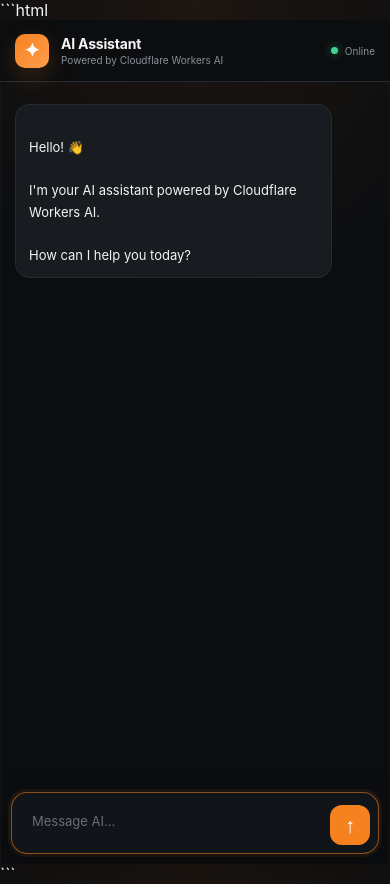
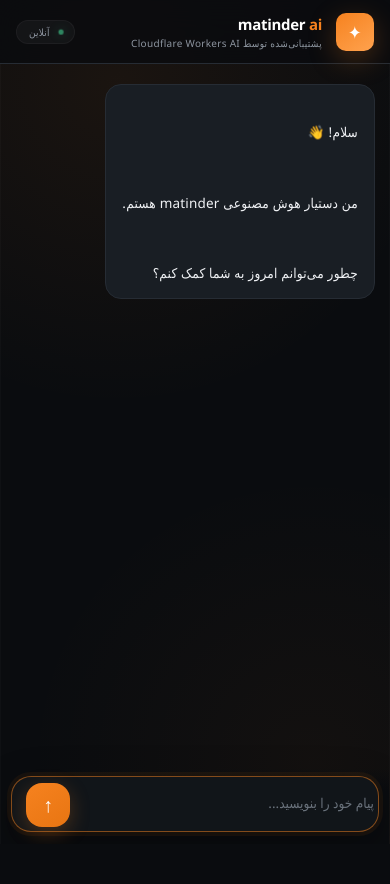
Before and after one commit to matinmok/chat-ai2, a website: page public/index.html in a window 390 px wide. After the commit the page ends 844 px from the top, so only its background shows below. Drawn offline with Linux system fonts and the light colour scheme; a small style sheet from the web is missing.

Commit message:
Update index.html

````diff
--- a/public/index.html
+++ b/public/index.html
@@ -1,29 +1,33 @@
-```html
 <!doctype html>
-<html lang="en">
+<html lang="fa" dir="rtl">
 <head>
 	<meta charset="UTF-8" />
 	<meta name="viewport" content="width=device-width, initial-scale=1.0" />
 
-	<title>AI Chat</title>
+	<title>matinder ai</title>
+
+	<!-- فونت وزیرمتن -->
+	<link href="https://cdn.jsdelivr.net/gh/rastikerdar/vazirmatn@v33.003/Vazirmatn-font-face.css" rel="stylesheet" />
 
 	<style>
 		:root {
 			--primary: #f6821f;
 			--primary-hover: #e87512;
+			--primary-glow: rgba(246, 130, 31, 0.25);
 
-			--bg: #0b0d10;
-			--surface: #111418;
-			--surface-2: #171b20;
-			--border: #252a31;
+			--bg: #0a0c0f;
+			--surface: #111519;
+			--surface-2: #181d23;
+			--border: #262c34;
 
-			--text: #f3f4f6;
-			--text-muted: #8b929c;
+			--text: #f0f2f5;
+			--text-muted: #8e96a0;
 
 			--user-bg: #f6821f;
-			--assistant-bg: #181c21;
+			--assistant-bg: #191e24;
 
-			--radius: 16px;
+			--radius: 18px;
+			--radius-sm: 12px;
 		}
 
 		* {
@@ -39,25 +43,15 @@
 		}
 
 		body {
-			font-family:
-				-apple-system,
-				BlinkMacSystemFont,
-				"Segoe UI",
-				Roboto,
-				Helvetica,
-				Arial,
-				sans-serif;
-
+			font-family: "Vazirmatn", "Segoe UI", Tahoma, sans-serif;
 			background:
-				radial-gradient(
-					circle at top,
-					rgba(246, 130, 31, 0.08),
-					transparent 35%
-				),
+				radial-gradient(circle at 30% 10%, rgba(246, 130, 31, 0.07), transparent 40%),
+				radial-gradient(circle at 80% 90%, rgba(246, 130, 31, 0.04), transparent 35%),
 				var(--bg);
-
 			color: var(--text);
 			overflow: hidden;
+			font-weight: 400;
+			letter-spacing: 0.2px;
 		}
 
 		/* =========================
@@ -67,7 +61,6 @@
 		.app {
 			width: 100%;
 			height: 100vh;
-
 			display: flex;
 			flex-direction: column;
 		}
@@ -77,82 +70,93 @@
 		========================= */
 
 		header {
-			height: 70px;
+			height: 72px;
 			flex-shrink: 0;
-
 			display: flex;
 			align-items: center;
 			justify-content: space-between;
-
-			padding: 0 24px;
-
+			padding: 0 28px;
 			border-bottom: 1px solid var(--border);
-			background: rgba(11, 13, 16, 0.85);
-
-			backdrop-filter: blur(14px);
-			-webkit-backdrop-filter: blur(14px);
+			background: rgba(10, 12, 15, 0.82);
+			backdrop-filter: blur(16px);
+			-webkit-backdrop-filter: blur(16px);
 		}
 
 		.brand {
 			display: flex;
 			align-items: center;
-			gap: 12px;
+			gap: 14px;
 		}
 
 		.logo {
-			width: 38px;
-			height: 38px;
-
+			width: 44px;
+			height: 44px;
 			display: flex;
 			align-items: center;
 			justify-content: center;
+			border-radius: var(--radius-sm);
+			background: linear-gradient(145deg, var(--primary), #ffa24e);
+			color: #fff;
+			font-size: 22px;
+			font-weight: 800;
+			box-shadow: 0 8px 28px var(--primary-glow);
+			transition: transform 0.2s ease;
+		}
 
-			border-radius: 12px;
-
-			background: linear-gradient(
-				135deg,
-				var(--primary),
-				#ff9d4d
-			);
-
-			color: white;
-			font-size: 19px;
-			font-weight: 700;
-
-			box-shadow:
-				0 8px 25px rgba(246, 130, 31, 0.2);
+		.logo:hover {
+			transform: scale(1.04);
 		}
 
 		.brand-text h1 {
-			font-size: 16px;
-			font-weight: 650;
-			letter-spacing: -0.2px;
+			font-size: 18px;
+			font-weight: 700;
+			letter-spacing: -0.3px;
+			color: #fff;
+		}
+
+		.brand-text h1 span {
+			color: var(--primary);
 		}
 
 		.brand-text p {
 			margin-top: 2px;
-
 			font-size: 11px;
 			color: var(--text-muted);
+			font-weight: 300;
+			letter-spacing: 0.3px;
 		}
 
 		.status {
 			display: flex;
 			align-items: center;
-			gap: 7px;
-
+			gap: 8px;
 			font-size: 12px;
 			color: var(--text-muted);
+			background: rgba(255, 255, 255, 0.04);
+			padding: 6px 14px 6px 16px;
+			border-radius: 40px;
+			border: 1px solid rgba(255, 255, 255, 0.04);
 		}
 
 		.status-dot {
-			width: 7px;
-			height: 7px;
-
+			width: 8px;
+			height: 8px;
 			border-radius: 50%;
 			background: #42d392;
+			box-shadow: 0 0 14px rgba(66, 211, 146, 0.6);
+			animation: pulse-dot 2s infinite;
+		}
 
-			box-shadow: 0 0 10px rgba(66, 211, 146, 0.6);
+		@keyframes pulse-dot {
+			0%,
+			100% {
+				opacity: 1;
+				transform: scale(1);
+			}
+			50% {
+				opacity: 0.6;
+				transform: scale(0.85);
+			}
 		}
 
 		/* =========================
@@ -161,28 +165,21 @@
 
 		.chat-wrapper {
 			flex: 1;
-
 			width: 100%;
-			max-width: 920px;
-
+			max-width: 960px;
 			margin: 0 auto;
-
 			display: flex;
 			flex-direction: column;
-
 			min-height: 0;
 		}
 
 		.chat-container {
 			flex: 1;
-
 			display: flex;
 			flex-direction: column;
-
 			min-height: 0;
-
-			border-left: 1px solid rgba(255, 255, 255, 0.025);
-			border-right: 1px solid rgba(255, 255, 255, 0.025);
+			border-left: 1px solid rgba(255, 255, 255, 0.02);
+			border-right: 1px solid rgba(255, 255, 255, 0.02);
 		}
 
 		/* =========================
@@ -191,55 +188,44 @@
 
 		.chat-messages {
 			flex: 1;
-
 			overflow-y: auto;
-
-			padding: 32px 24px 20px;
-
+			padding: 32px 28px 20px;
 			scroll-behavior: smooth;
 		}
 
 		.chat-messages::-webkit-scrollbar {
-			width: 6px;
+			width: 5px;
 		}
-
 		.chat-messages::-webkit-scrollbar-track {
 			background: transparent;
 		}
-
 		.chat-messages::-webkit-scrollbar-thumb {
-			background: #292e35;
-			border-radius: 10px;
+			background: #2d333b;
+			border-radius: 20px;
 		}
 
 		.message {
 			display: flex;
 			flex-direction: column;
-
 			width: fit-content;
-			max-width: min(78%, 680px);
-
-			margin-bottom: 18px;
-
-			padding: 13px 16px;
-
+			max-width: min(76%, 660px);
+			margin-bottom: 20px;
+			padding: 14px 20px;
 			border-radius: var(--radius);
-
-			font-size: 14px;
-			line-height: 1.65;
-
-			animation: messageIn 0.2s ease-out;
+			font-size: 14.5px;
+			line-height: 1.75;
+			animation: messageIn 0.25s ease-out;
+			position: relative;
 		}
 
 		@keyframes messageIn {
 			from {
 				opacity: 0;
-				transform: translateY(5px);
+				transform: translateY(8px) scale(0.97);
 			}
-
 			to {
 				opacity: 1;
-				transform: translateY(0);
+				transform: translateY(0) scale(1);
 			}
 		}
 
@@ -249,27 +235,19 @@
 		}
 
 		.user-message {
-			margin-left: auto;
-
+			margin-right: auto;
 			background: var(--user-bg);
-			color: white;
-
-			border-bottom-right-radius: 5px;
-
-			box-shadow:
-				0 8px 25px rgba(246, 130, 31, 0.12);
+			color: #fff;
+			border-bottom-left-radius: 5px;
+			box-shadow: 0 8px 28px rgba(246, 130, 31, 0.15);
 		}
 
 		.assistant-message {
-			margin-right: auto;
-
+			margin-left: auto;
 			background: var(--assistant-bg);
-
 			border: 1px solid var(--border);
-
 			color: var(--text);
-
-			border-bottom-left-radius: 5px;
+			border-bottom-right-radius: 5px;
 		}
 
 		/* =========================
@@ -278,57 +256,54 @@
 
 		.typing-indicator {
 			display: none;
-
 			align-items: center;
-			gap: 5px;
-
+			gap: 8px;
 			width: fit-content;
-
-			margin: 0 24px 12px;
-			padding: 10px 14px;
-
-			border-radius: 12px;
-
+			margin: 0 28px 14px;
+			padding: 10px 18px;
+			border-radius: 14px;
 			background: var(--assistant-bg);
 			border: 1px solid var(--border);
-
 			color: var(--text-muted);
-
-			font-size: 12px;
+			font-size: 12.5px;
+			font-weight: 300;
 		}
 
 		.typing-indicator.visible {
 			display: flex;
 		}
 
-		.typing-indicator::after {
-			content: "";
-
-			width: 5px;
-			height: 5px;
-
-			border-radius: 50%;
-
-			background: var(--primary);
-
-			box-shadow:
-				8px 0 0 rgba(246, 130, 31, 0.6),
-				16px 0 0 rgba(246, 130, 31, 0.3);
-
-			animation: dots 1.2s infinite;
+		.typing-dots {
+			display: flex;
+			gap: 4px;
+			margin-right: 6px;
 		}
 
-		@keyframes dots {
-			0% {
-				opacity: 0.3;
+		.typing-dots span {
+			width: 6px;
+			height: 6px;
+			border-radius: 50%;
+			background: var(--primary);
+			animation: typingBounce 1.4s infinite;
+		}
+
+		.typing-dots span:nth-child(2) {
+			animation-delay: 0.2s;
+		}
+		.typing-dots span:nth-child(3) {
+			animation-delay: 0.4s;
+		}
+
+		@keyframes typingBounce {
+			0%,
+			60%,
+			100% {
+				transform: translateY(0);
+				opacity: 0.4;
 			}
-
-			50% {
+			30% {
+				transform: translateY(-6px);
 				opacity: 1;
-			}
-
-			100% {
-				opacity: 0.3;
 			}
 		}
 
@@ -337,71 +312,45 @@
 		========================= */
 
 		.message-input {
-			padding: 12px 18px 18px;
-
-			background:
-				linear-gradient(
-					to top,
-					var(--bg) 75%,
-					transparent
-				);
+			padding: 14px 20px 20px;
+			background: linear-gradient(to top, var(--bg) 70%, transparent);
 		}
 
 		.input-box {
 			display: flex;
 			align-items: flex-end;
-
-			padding: 8px;
-
+			padding: 6px 6px 6px 18px;
 			background: var(--surface);
-
 			border: 1px solid var(--border);
-
-			border-radius: 18px;
-
-			box-shadow:
-				0 12px 35px rgba(0, 0, 0, 0.25);
-
-			transition:
-				border-color 0.2s,
-				box-shadow 0.2s;
+			border-radius: 24px;
+			box-shadow: 0 12px 40px rgba(0, 0, 0, 0.3);
+			transition: border-color 0.25s, box-shadow 0.25s;
 		}
 
 		.input-box:focus-within {
-			border-color: rgba(246, 130, 31, 0.55);
-
-			box-shadow:
-				0 0 0 3px rgba(246, 130, 31, 0.08),
-				0 12px 35px rgba(0, 0, 0, 0.25);
+			border-color: rgba(246, 130, 31, 0.5);
+			box-shadow: 0 0 0 4px rgba(246, 130, 31, 0.06), 0 12px 40px rgba(0, 0, 0, 0.3);
 		}
 
 		#user-input {
 			flex: 1;
-
 			width: 100%;
-
-			padding: 11px 12px;
-
+			padding: 12px 0;
 			background: transparent;
-
 			border: none;
 			outline: none;
-
 			color: var(--text);
-
 			font-family: inherit;
-			font-size: 14px;
-
-			line-height: 1.5;
-
+			font-size: 14.5px;
+			line-height: 1.6;
 			resize: none;
-
-			min-height: 44px;
+			min-height: 48px;
 			max-height: 150px;
 		}
 
 		#user-input::placeholder {
-			color: #666d76;
+			color: #6a727c;
+			font-weight: 300;
 		}
 
 		/* =========================
@@ -409,59 +358,45 @@
 		========================= */
 
 		#send-button {
-			width: 42px;
-			height: 42px;
-
+			width: 48px;
+			height: 48px;
 			flex-shrink: 0;
-
 			display: flex;
 			align-items: center;
 			justify-content: center;
-
-			margin-left: 5px;
-
-			background: var(--primary);
-
-			color: white;
-
+			margin-right: 4px;
+			background: linear-gradient(145deg, var(--primary), #e87512);
+			color: #fff;
 			border: none;
-			border-radius: 13px;
-
+			border-radius: 18px;
 			cursor: pointer;
-
 			font-size: 0;
-
-			transition:
-				transform 0.15s,
-				background 0.2s,
-				opacity 0.2s;
+			transition: transform 0.15s, box-shadow 0.2s, opacity 0.2s;
+			box-shadow: 0 6px 20px var(--primary-glow);
 		}
 
 		#send-button::before {
 			content: "↑";
-
-			font-size: 21px;
-			font-weight: 500;
-
+			font-size: 24px;
+			font-weight: 600;
 			line-height: 1;
 		}
 
 		#send-button:hover {
-			background: var(--primary-hover);
-			transform: translateY(-1px);
+			transform: translateY(-2px) scale(1.02);
+			box-shadow: 0 10px 30px var(--primary-glow);
 		}
 
 		#send-button:active {
-			transform: scale(0.95);
+			transform: scale(0.93);
 		}
 
 		#send-button:disabled {
-			background: #343941;
+			background: #333941;
 			color: #777e87;
-
 			cursor: not-allowed;
-
 			transform: none;
+			box-shadow: none;
 		}
 
 		/* =========================
@@ -470,85 +405,111 @@
 
 		footer {
 			text-align: center;
-
-			padding: 0 0 12px;
-
-			font-size: 10px;
-
-			color: #555c65;
+			padding: 4px 0 16px;
+			font-size: 10.5px;
+			color: #4d545e;
+			font-weight: 300;
+			letter-spacing: 0.5px;
 		}
 
 		/* =========================
 		   MOBILE
 		========================= */
 
-		@media (max-width: 600px) {
-
+		@media (max-width: 640px) {
 			header {
-				height: 62px;
-
-				padding: 0 15px;
+				height: 64px;
+				padding: 0 16px;
 			}
 
 			.logo {
-				width: 34px;
-				height: 34px;
-
+				width: 38px;
+				height: 38px;
+				font-size: 18px;
 				border-radius: 10px;
 			}
 
 			.brand-text h1 {
-				font-size: 14px;
+				font-size: 15px;
 			}
-
 			.brand-text p {
 				font-size: 10px;
 			}
 
 			.status {
 				font-size: 10px;
+				padding: 4px 10px 4px 12px;
+			}
+			.status-dot {
+				width: 6px;
+				height: 6px;
 			}
 
 			.chat-messages {
-				padding: 22px 14px 15px;
+				padding: 20px 14px 14px;
 			}
 
 			.message {
-				max-width: 88%;
-
-				padding: 11px 13px;
-
-				font-size: 13px;
-
-				border-radius: 14px;
+				max-width: 90%;
+				padding: 12px 16px;
+				font-size: 13.5px;
+				border-radius: 16px;
 			}
 
 			.typing-indicator {
-				margin-left: 14px;
-				margin-right: 14px;
+				margin: 0 14px 10px;
+				font-size: 11px;
+				padding: 8px 14px;
 			}
 
 			.message-input {
-				padding: 8px 10px 10px;
+				padding: 8px 10px 12px;
 			}
 
 			.input-box {
-				border-radius: 16px;
+				border-radius: 20px;
+				padding: 4px 4px 4px 14px;
 			}
 
 			#user-input {
-				font-size: 13px;
+				font-size: 13.5px;
+				min-height: 42px;
 			}
 
 			#send-button {
-				width: 40px;
-				height: 40px;
-
-				border-radius: 12px;
+				width: 44px;
+				height: 44px;
+				border-radius: 16px;
+			}
+			#send-button::before {
+				font-size: 20px;
 			}
 
 			footer {
 				display: none;
+			}
+		}
+
+		/* =========================
+		   RTL FIXES
+		========================= */
+
+		.user-message {
+			margin-right: auto;
+			margin-left: unset;
+		}
+
+		.assistant-message {
+			margin-left: auto;
+			margin-right: unset;
+		}
+
+		@media (max-width: 640px) {
+			.user-message {
+				margin-right: auto;
+			}
+			.assistant-message {
+				margin-left: auto;
 			}
 		}
 	</style>
@@ -562,58 +523,47 @@
 		<header>
 
 			<div class="brand">
-
-				<div class="logo">
-					✦
+				<div class="logo">✦</div>
+				<div class="brand-text">
+					<h1>matinder <span>ai</span></h1>
+					<p>پشتیبانی‌شده توسط Cloudflare Workers AI</p>
 				</div>
-
-				<div class="brand-text">
-					<h1>AI Assistant</h1>
-					<p>Powered by Cloudflare Workers AI</p>
-				</div>
-
 			</div>
 
 			<div class="status">
 				<span class="status-dot"></span>
-				Online
+				آنلاین
 			</div>
 
 		</header>
-
 
 		<!-- Chat -->
 		<main class="chat-wrapper">
 
 			<div class="chat-container">
 
-				<div
-					id="chat-messages"
-					class="chat-messages"
-				>
+				<div id="chat-messages" class="chat-messages">
 
 					<div class="message assistant-message">
-
 						<p>
-							Hello! 👋
-
-							I'm your AI assistant powered by Cloudflare Workers AI.
-
-							How can I help you today?
+							سلام! 👋
+							<br>
+							من دستیار هوش مصنوعی matinder هستم.
+							<br>
+							چطور می‌توانم امروز به شما کمک کنم؟
 						</p>
-
 					</div>
 
 				</div>
 
-
-				<div
-					class="typing-indicator"
-					id="typing-indicator"
-				>
-					AI is thinking
+				<div class="typing-indicator" id="typing-indicator">
+					هوش مصنوعی در حال فکر کردن
+					<span class="typing-dots">
+						<span></span>
+						<span></span>
+						<span></span>
+					</span>
 				</div>
-
 
 				<!-- Input -->
 				<div class="message-input">
@@ -622,16 +572,13 @@
 
 						<textarea
 							id="user-input"
-							placeholder="Message AI..."
+							placeholder="پیام خود را بنویسید..."
 							rows="1"
 							autofocus
 						></textarea>
 
-						<button
-							id="send-button"
-							aria-label="Send message"
-						>
-							Send
+						<button id="send-button" aria-label="ارسال پیام">
+							ارسال
 						</button>
 
 					</div>
@@ -642,17 +589,14 @@
 
 		</main>
 
-
 		<footer>
-			Cloudflare Workers AI
+			matinder ai · Cloudflare Workers AI
 		</footer>
 
 	</div>
-
 
 	<!-- Chat app script -->
 	<script src="chat.js"></script>
 
 </body>
 </html>
-```
````
